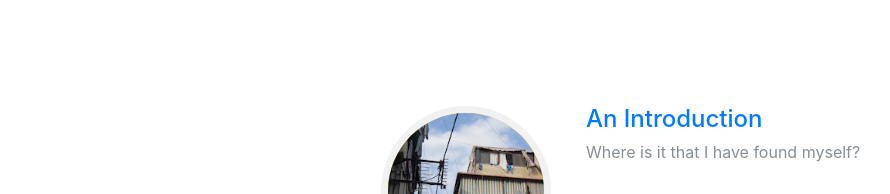
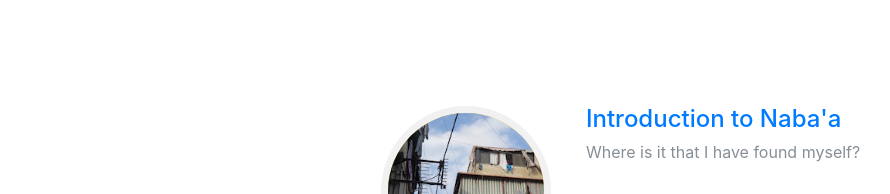
Before and after one commit to iratied/IratiEgorhoDiezLebanon, a website with bundled scripts: page index.html in a window 1280 px wide. Shown: the part 802-996 px from the top of the page, without its empty margins (174-1064 px from the left). Built offline with nearby package versions, Linux system fonts and the light colour scheme.

Commit message:
fixing title naba'a

```diff
--- a/index.html
+++ b/index.html
@@ -85,7 +85,7 @@
                 </div>
                 <div class="timeline-panel">
                   <div class="timeline-heading">
-                    <h4><a href="text.html">An Introduction</a></h4>
+                    <h4><a href="text.html">Introduction to Naba'a</a></h4>
                     <h4 class="subheading"></h4>
                   </div>
                   <div class="timeline-body">
```
